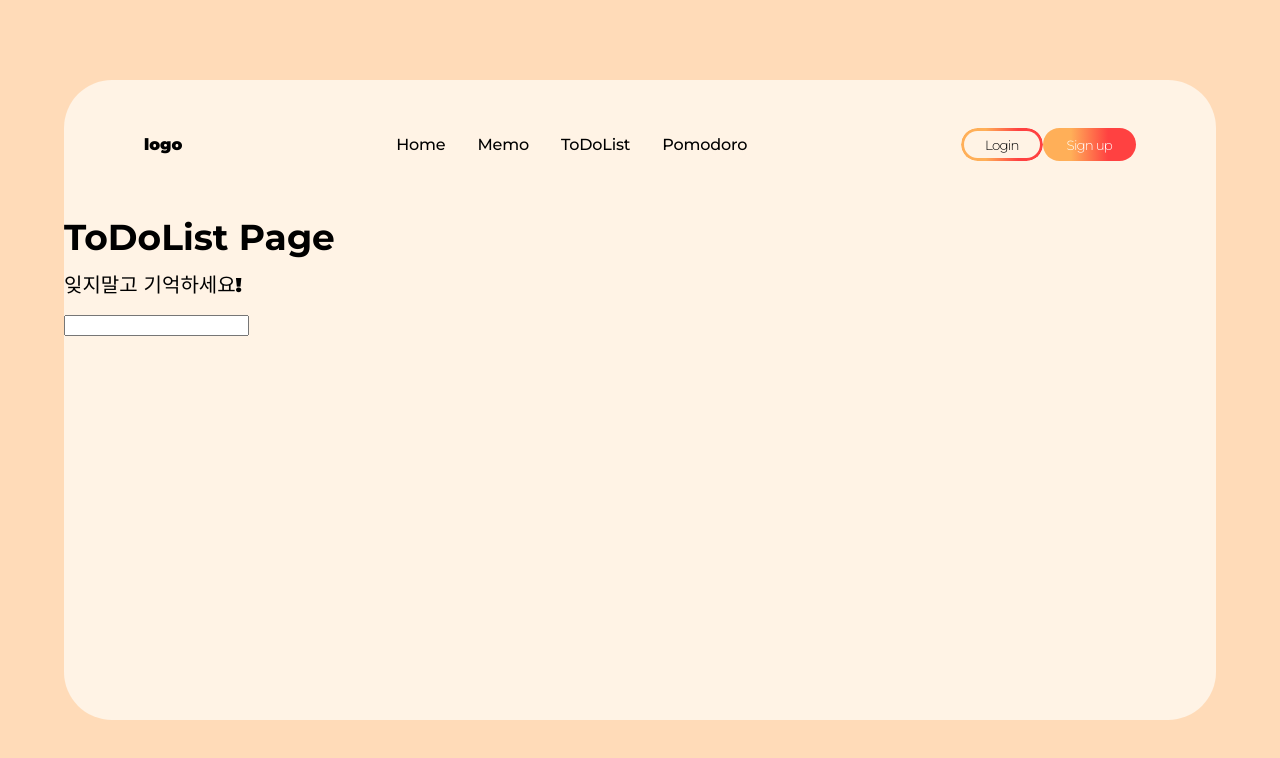
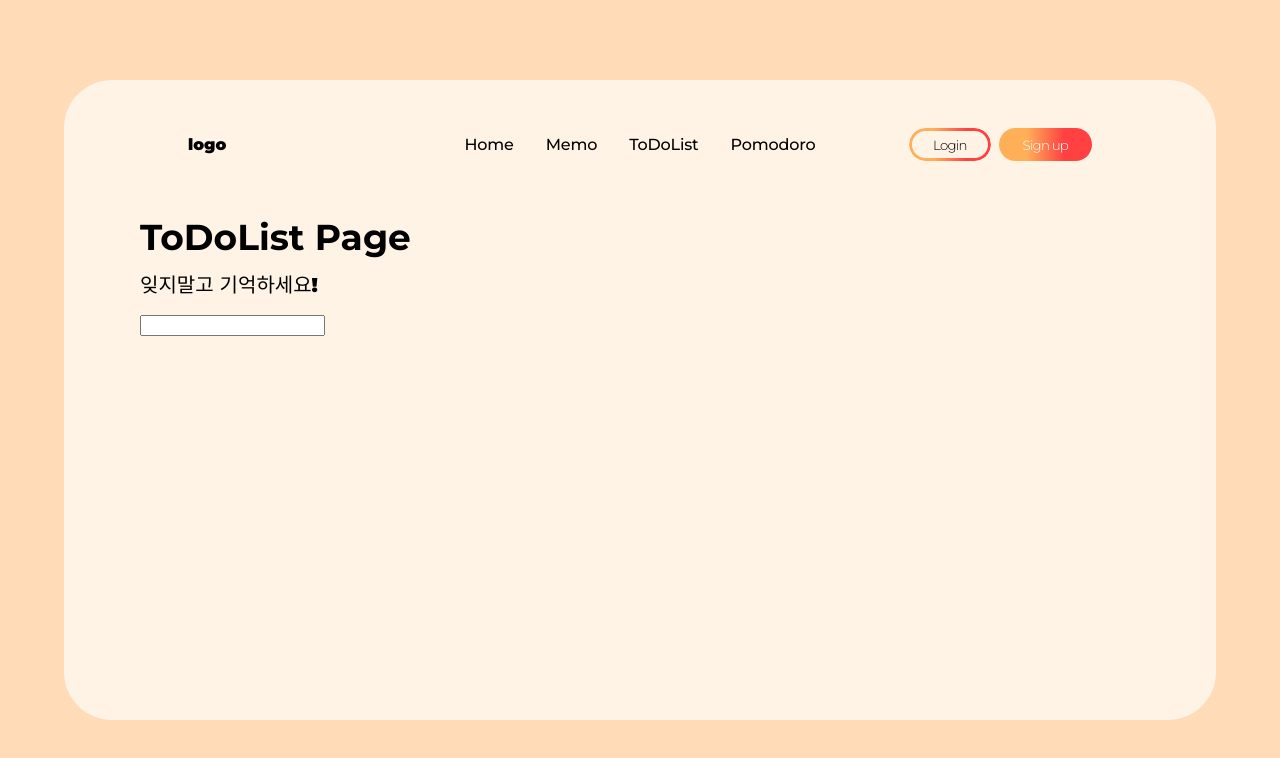
Before and after one commit to sooozi/study-app_ver.01, a React (Create React App) app: page /ToDoList in a window 1280 px wide. Shown: the top 758 px of the page. Built offline with nearby package versions, Linux system fonts and the light colour scheme.

Commit message:
231211_스터디앱_홈화면

```diff
--- a/src/App.js
+++ b/src/App.js
@@ -11,12 +11,21 @@ const AppWrap = styled.div`
   overflow: hidden;
 `;
 
+const Container = styled.div`
+  max-width: 1000px;
+  width: 100%;
+  height: 100%;
+  margin: 0 auto;
+`;
+
 function App() {
   return (
     <>
       <GlobalStyle />
       <AppWrap>
-        <Header />
+        <Container>
+          <Header />
+        </Container>
       </AppWrap>
     </>
   );
--- a/src/components/Button.js
+++ b/src/components/Button.js
@@ -11,6 +11,10 @@ const ButtonStyle = css`
   overflow: hidden;
   border: 0;
   background-color: transparent;
+  cursor: pointer;
+  &:not(:last-child) {
+    margin-right: 0.5rem;
+  }
   span {
     font-family: 'Montserrat';
     font-weight: 100;
--- a/src/layout/Header.js
+++ b/src/layout/Header.js
@@ -12,7 +12,8 @@ const HeaderWrap = styled.div`
     display: flex;
     justify-content: space-between;
     align-items: center;
-    padding: 3rem 5rem;
+    padding: 3rem;
+    position: relative;
 `;
 
 const LogoWrap = styled.div`
@@ -30,7 +31,7 @@ function Header() {
             <LogoWrap>logo</LogoWrap>
             <NavBar />
             <UserWrap>
-                <Button buttonText="Login" showArrow={false} isBorderButton={true} style={{ marginRight: "0.5rem"}}/>
+                <Button buttonText="Login" showArrow={false} isBorderButton={true} />
                 <Button buttonText="Sign up" showArrow={false} isGradButton={true} />
             </UserWrap>
         </HeaderWrap>
--- a/src/layout/NavBar.js
+++ b/src/layout/NavBar.js
@@ -6,6 +6,10 @@ const Nav = styled.nav`
   display: flex;
   justify-content: center;
   gap: 2rem;
+  position: absolute;
+  top: 50%;
+  left: 50%;
+  transform: translate(-50%, -50%);
   a {
     text-align: center;
     flex: 1;
```
